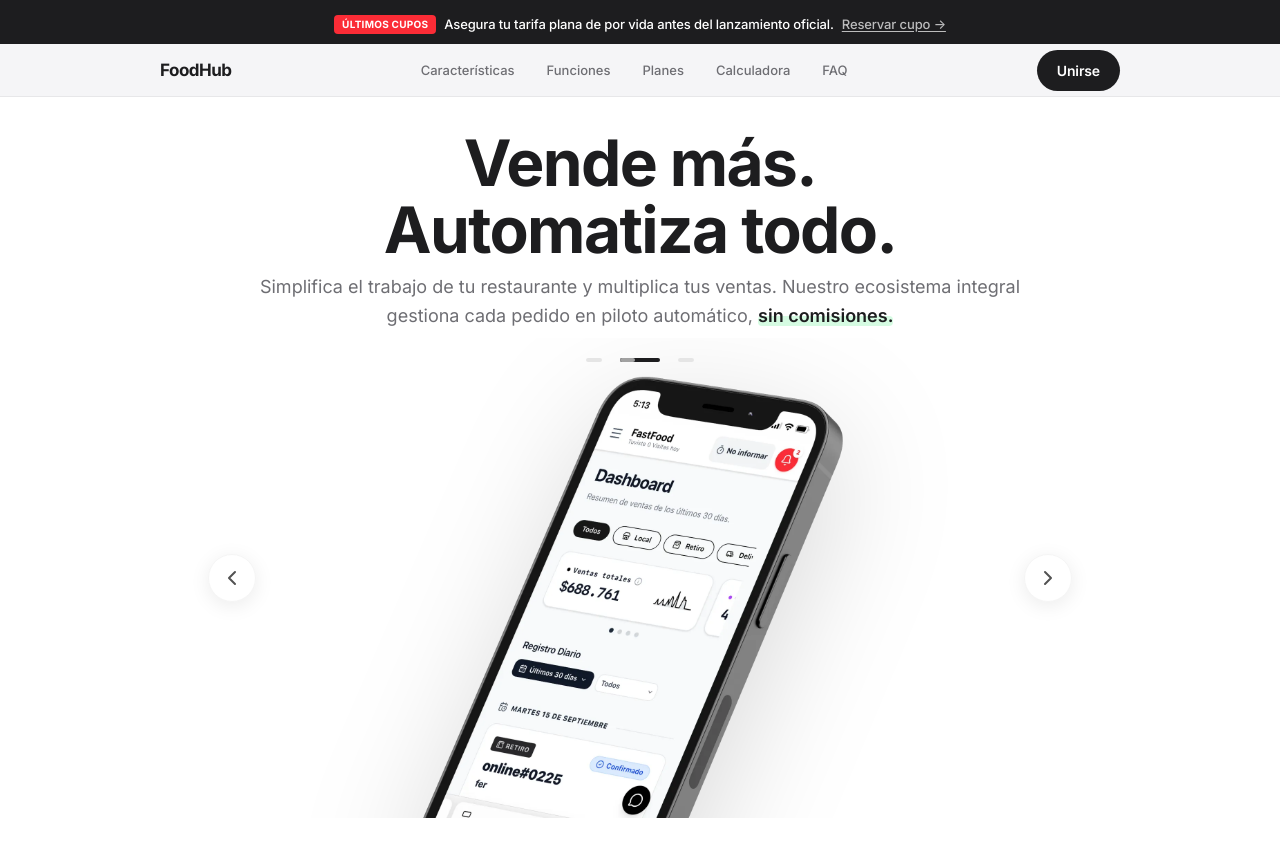
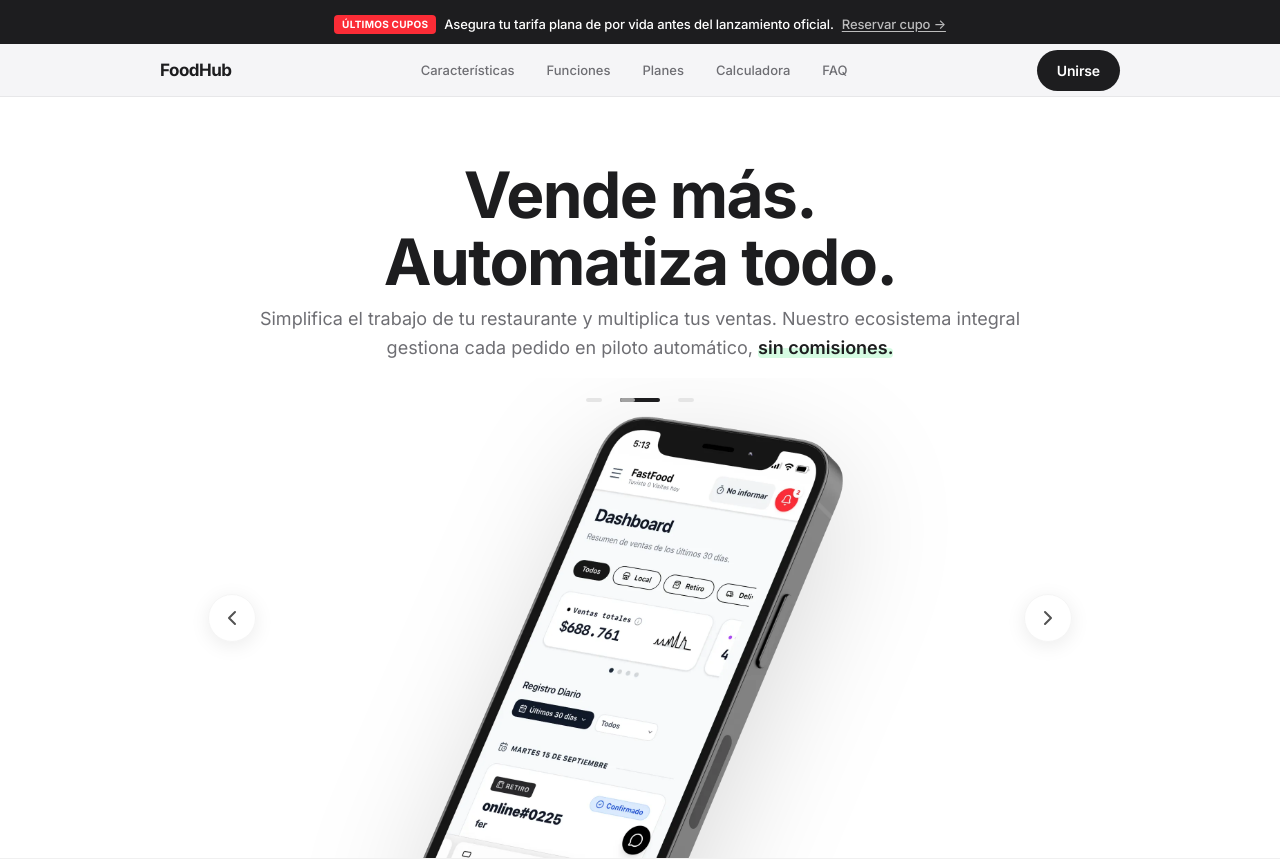
Before and after one commit to animaskazo/foodHub, a React (Vite) app: page / in a window 1280 px wide. Shown: the top 860 px of the page. Built offline with nearby package versions, Linux system fonts and the light colour scheme.

Commit message:
Fix spacing for elements in hero

```diff
--- a/src/components/DeviceSlider.tsx
+++ b/src/components/DeviceSlider.tsx
@@ -86,14 +86,14 @@ export const DeviceSlider: React.FC = () => {
   return (
     <section
       id="main-content"
-      className="bg-white text-[#1d1d1f] h-screen max-h-screen flex flex-col relative overflow-hidden"
+      className="bg-white text-[#1d1d1f] h-auto flex flex-col relative overflow-hidden"
       onMouseEnter={() => setIsPaused(true)}
       onMouseLeave={() => setIsPaused(false)}
     >
       <div className="max-w-7xl mx-auto px-4 sm:px-8 lg:px-8 relative z-10 flex flex-col flex-1 min-h-0 pt-8 sm:pt-8">
 
         {/* Header */}
-        <div className="text-center max-w-4xl mx-auto space-y-1 sm:space-y-2 mt-8 sm:mt-0 mb-1 sm:mb-2 shrink-0">
+        <div className="text-center max-w-4xl mx-auto space-y-1 sm:space-y-2 mt-6 sm:mt-8 mb-1 sm:mb-4 shrink-0">
           <h2 className="text-[36px] sm:text-[48px] lg:text-[64px] font-bold tracking-tight text-[#1d1d1f] leading-[1.05]">
             Vende más. <br /> Automatiza todo.
           </h2>
```
